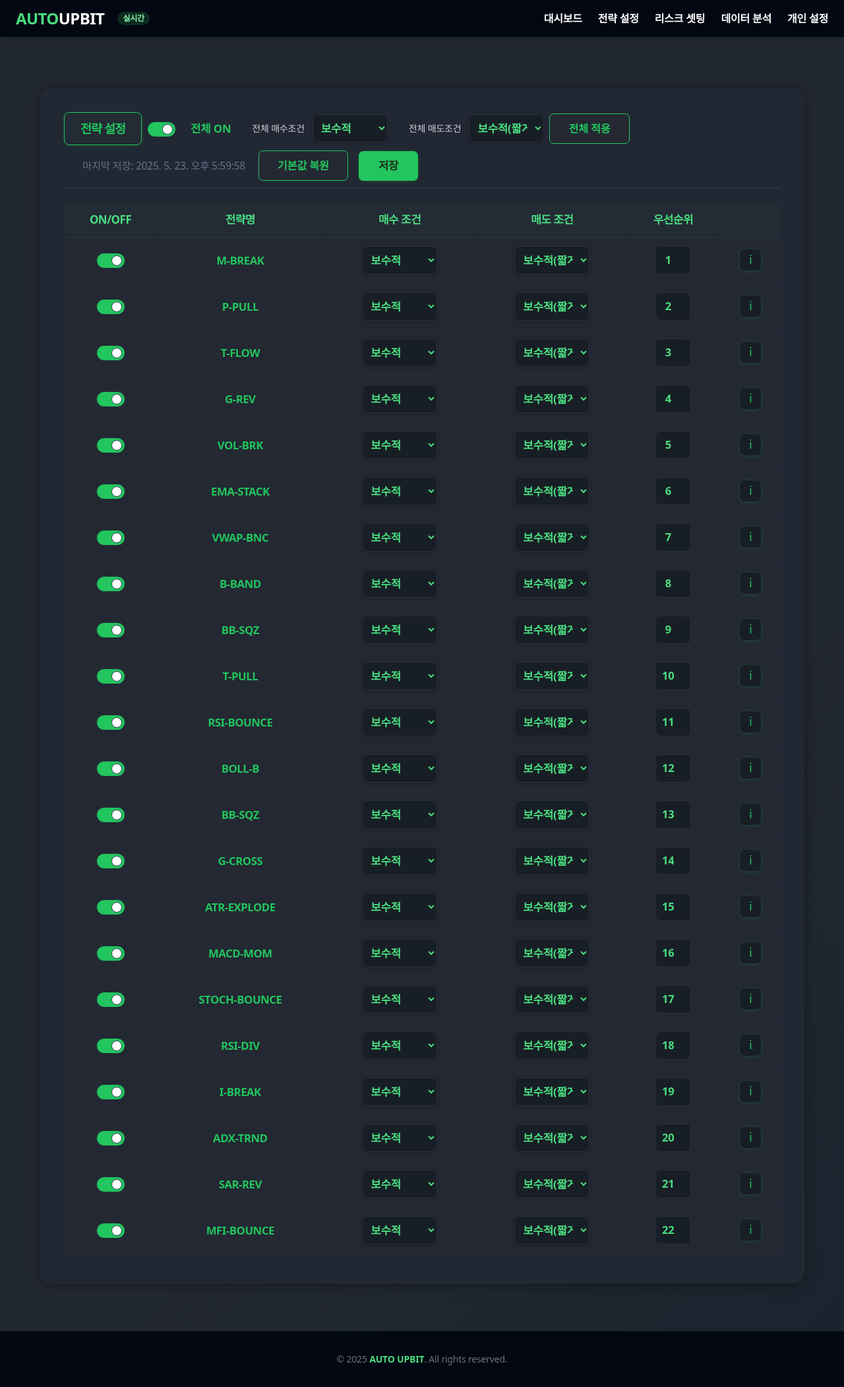
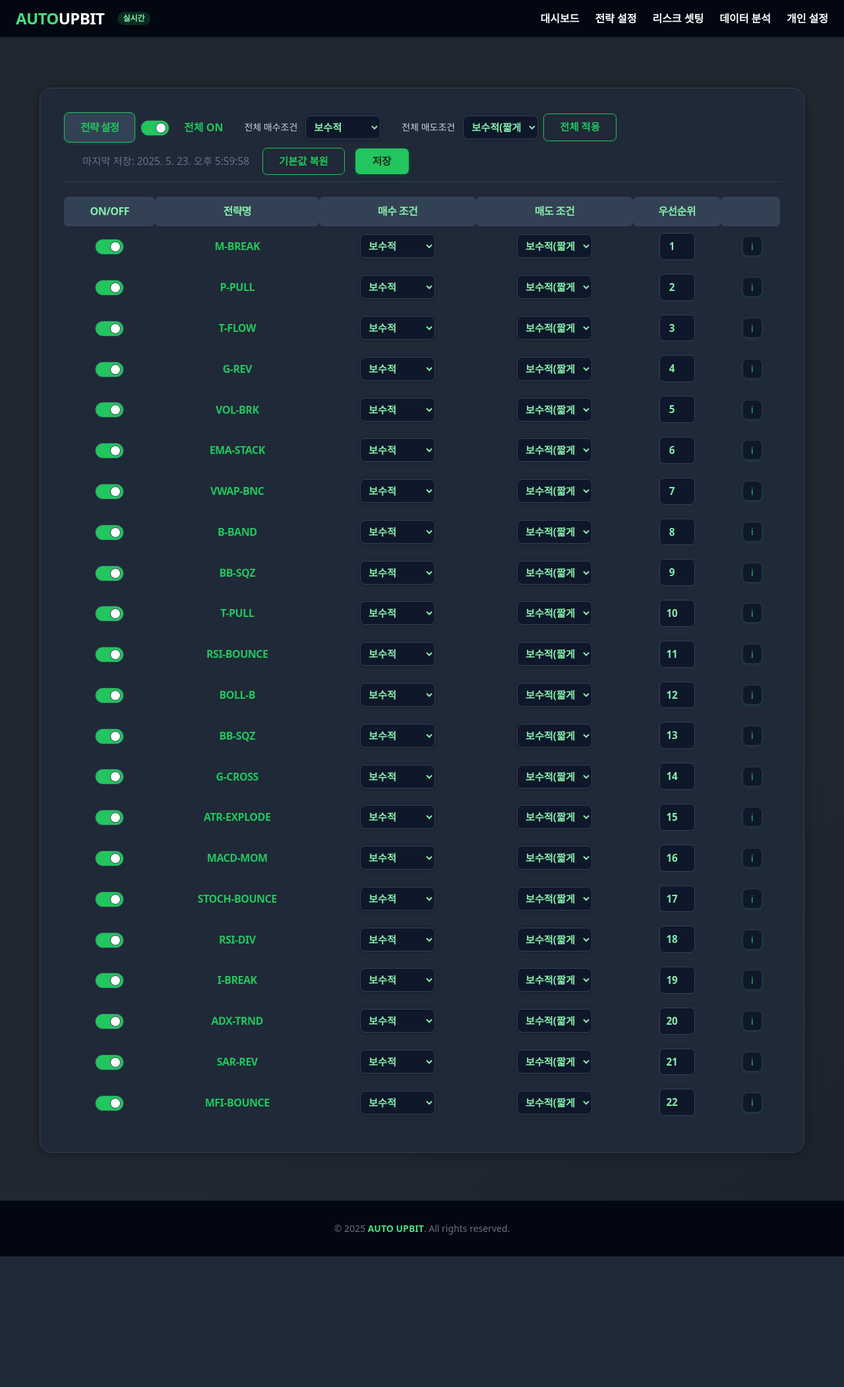
Before and after one commit to LEE-HYUNSANG/UPBIT_ML, a Flask app: page /strategy in a window 1280 px wide. Shown: the whole page at 66% size. After the commit the page ends 1904 px from the top, so only its background shows below. Run offline with Flask 3, Linux system fonts and the light colour scheme; some libraries are stand-ins or nearby versions.

Commit message:
Refine template styles for consistency

```diff
--- a/templates/02_Strategy.html
+++ b/templates/02_Strategy.html
@@ -3,27 +3,22 @@
 {% block head_extra %}
   <style>
     :root {
-      --main-bg: #1a202a;
-      --card-bg: #212733;
-      --header-bg: #232b35;
-      --table-bg: #232832;
-      --input-bg: #181e25;
-      --input-border: #293043;
+      /* Align color palette with the dashboard */
+      --main-bg: #222831;
+      --card-bg: #1f2937;
+      --header-bg: #334155;
+      --table-bg: #1f2937;
+      --input-bg: #0f172a;
+      --input-border: #334155;
       --green: #22c55e;
-      --green-light: #4ade80;
+      --green-light: #86efac;
       --white: #e5e7eb;
       --muted: #64748b;
       --muted2: #334155;
       --shadow: 0 2px 20px #0005;
       --radius: 18px;
     }
-    body {
-      background: var(--main-bg);
-      color: var(--white);
-      font-family: 'Pretendard','Noto Sans KR',sans-serif;
-      font-size: 1.05rem;
-      letter-spacing: -0.2px;
-    }
+    /* Use the base template's body styles for consistency */
     .main-wrap {
       max-width: 1160px; margin: 44px auto 0 auto;
       background: var(--card-bg);
@@ -39,7 +34,7 @@
     .title-icon {
       background: var(--header-bg);
       color: var(--green); border-radius: 8px; padding: 10px 24px;
-      font-size: 1.16rem; font-weight: 900; letter-spacing: -1px;
+      font-size: 1rem; font-weight: 900; letter-spacing: -1px;
       box-shadow: 0 1px 7px #22c55e2c;
       border: 1.2px solid var(--green);
     }
@@ -48,7 +43,7 @@
     .btn {
       background: var(--green);
       color: #1a2e1a; font-weight: 800; border-radius: 7px;
-      font-size: 1.04rem; padding: 10px 30px; border: none;
+      font-size: 0.98rem; padding: 8px 26px; border: none;
       transition: box-shadow .13s, background .13s;
       box-shadow: 0 1px 7px #22c55e32;
     }
@@ -57,17 +52,17 @@
       background: var(--table-bg);
       color: var(--green); border: 1.5px solid var(--green);
       font-weight: 700; border-radius: 7px;
-      font-size: 1.02rem; padding: 10px 28px;
+      font-size: 0.96rem; padding: 8px 24px;
     }
     .btn-outline:hover { background: var(--header-bg);}
     table {
       width: 100%; border-collapse: separate; border-spacing: 0 7px;
       margin-top: 10px;
     }
-    th, td { padding: 13px 8px; text-align: center; }
+    th, td { padding: 10px 8px; text-align: center; }
     th {
       background: var(--header-bg);
-      color: var(--green-light); font-size: 1.06rem; font-weight: 900;
+      color: var(--green-light); font-size: 1rem; font-weight: 900;
       border-bottom: 1.5px solid #33415580; letter-spacing: -0.5px;
       border-radius: 7px;
     }
@@ -95,20 +90,20 @@
     .dropdown {
       width: 114px; border-radius: 8px; border: 1.5px solid var(--input-border);
       background: var(--input-bg); color: var(--green-light);
-      font-size: 1.05rem; font-weight: 700; padding: 8px 8px;
+      font-size: 0.95rem; font-weight: 700; padding: 6px 8px;
       box-shadow: 0 1px 4px #1115;
     }
     .dropdown:focus { outline: none; border-color: var(--green);}
     .order-inp {
       width: 54px; border-radius: 7px; border: 1.3px solid var(--input-border);
       background: var(--input-bg); color: var(--green-light); padding: 8px 5px;
-      font-size: 1.03rem; text-align: center; font-weight:700;
+      font-size: 0.95rem; text-align: center; font-weight:700;
     }
     .order-inp:focus { outline: none; border-color: var(--green);}
     .info-btn {
       background: var(--input-bg); color: var(--green);
       border-radius: 7px; border: none;
-      font-size: 1.08rem; width: 32px; height: 32px; cursor: pointer;
+      font-size: 0.95rem; width: 28px; height: 28px; cursor: pointer;
       box-shadow: 0 1px 6px #22c55e38; transition: background .16s;
       display: inline-flex; align-items: center; justify-content: center;
       margin-left: 5px;
@@ -117,7 +112,7 @@
     .tooltip {
       display: none; position: absolute; background: var(--header-bg);
       color: var(--green-light); padding: 12px 19px; border-radius: 8px;
-      box-shadow: 0 7px 24px #10192088; font-size: 1.02rem; z-index: 20;
+      box-shadow: 0 7px 24px #10192088; font-size: 0.95rem; z-index: 20;
       left: -35px; top: 32px; border: 1.5px solid #33415599;
       min-width: 140px; max-width: 320px; text-align: left;
     }
```
Also changed, not shown: templates/03_Risk.html (+13 -17 lines), templates/04_Analysis.html (+9 -9 lines), templates/05_pSettings.html (+5 -6 lines).
